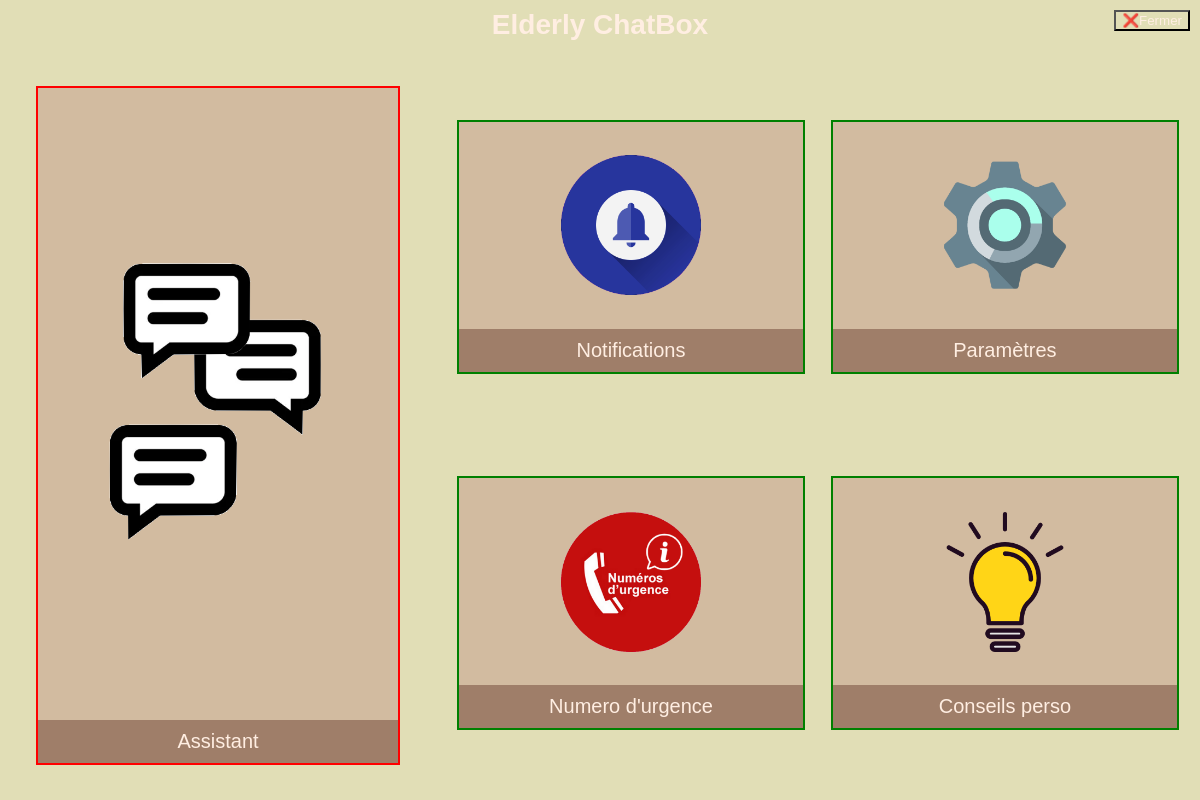
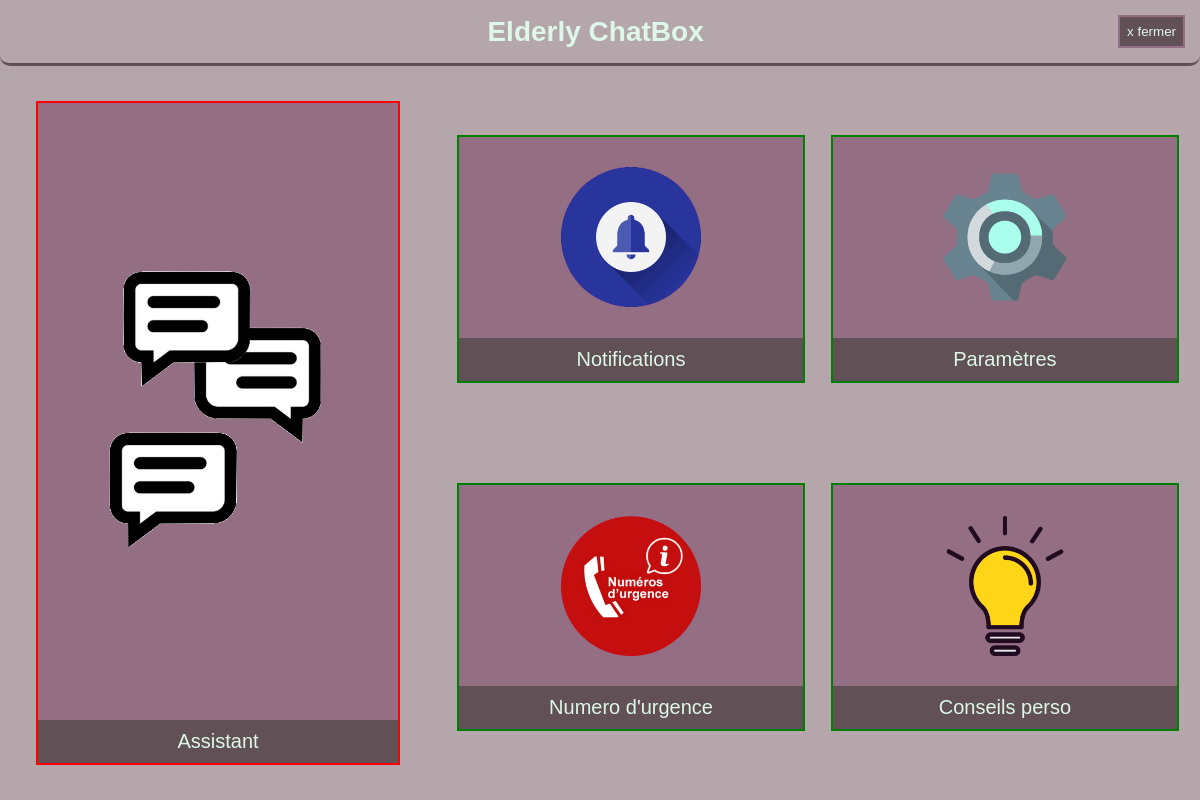
Before and after one commit to hail0yz/ElderlyChatbox, an Electron app: page menu/menu.html in a window 1200 px wide. Drawn offline with Linux system fonts and the light colour scheme.

Commit message:
Ajout d'un default style + header commun

```diff
--- a/menu/menu.html
+++ b/menu/menu.html
@@ -9,12 +9,13 @@
 </head>
 <body>
     <div id="main_div">
-        <div class="top">
-            <div id="app_name">
-                <h2 id="app_name"><strong>Elderly ChatBox</strong></h2>
-            </div>
-            <button id="close_app" onclick="window.close()">❌Fermer</button>
+
+        <div id="sticked_info">
+            <button id="retour" style="visibility: hidden;">Retour</button>
+            <h2 id="app_name"><strong>Elderly ChatBox</strong></h2>
+            <button id="close" onclick="window.close()">x fermer</button>
         </div>
+
         <div id="items">
 
             <a href="../assistant/assistant.html" id="chat_bot" class="item_box">
--- a/parametres/parametres.js
+++ b/parametres/parametres.js
@@ -4,7 +4,7 @@ const data = await window.chatbot_app.get_disponible_settings();
 
 // ========== VARIABES ==========
 
-const root_css_style = document.styleSheets[0].rules.item("../settings/root.css").styleSheet.cssRules.item(":root").style;
+const root_css_style = document.styleSheets[0].rules["0"].styleSheet.rules.item("../settings/root.css").styleSheet.cssRules.item(':root').style;
 
 // Récupérer les anciens style du root.css
 const new_style = {
--- a/settings/default.css
+++ b/settings/default.css
@@ -1,6 +1,34 @@
 @import url('./root.css');
 
+#sticked_info {
+    position: sticky;
+    top: 0;
+
+    display: flex;
+    justify-content: space-between;
+    align-items: center;
+
+    background-color: var(--background_color);
+    box-shadow: 0 7px 9px -5px var(--col3);
+    border-bottom: 3px var(--col1) solid;
+    border-radius: 0 0 10px 10px;
+
+    padding: 15px;
+}
+#app_name {
+    margin: 0px;
+}
+
 button {
-    background-color: var(--background_color);
-    color: var(--text_color);
+    border: 2px var(--col2) solid;
+    background-color: var(--col1);
+    color: var(--col5);
+
+    width: fit-content;
+    height: fit-content;
+    padding: 7px;
 }
+
+body {
+    margin: 0;
+}
--- a/settings/root.css
+++ b/settings/root.css
@@ -1,15 +1,15 @@
 :root {
     --red: #ff0000;
-    --col1: #9F7E69;
-    --col2: #D2BBA0;
-    --col3: #E1DEB6;
-    --col4: #F7FFE0;
-    --col5: #FFEEE2;
-    --background_color: #E1DEB6;
-    --chatbox_header_bg: #D2BBA0;
-    --chatbox_header_bg_gradiant: #f6ffe4;
-    --text_color: #FFEEE2;
-    --title_color: #FFEEE2;
+    --col1: #615055;
+    --col2: #946E83;
+    --col3: #B4A6AB;
+    --col4: #CDD5D1;
+    --col5: #DDF8E8;
+    --background_color: #B4A6AB;
+    --chatbox_header_bg: #946E83;
+    --chatbox_header_bg_gradiant: #d8afc7;
+    --text_color: #DDF8E8;
+    --title_color: #946E83;
     color: var(--text_color);
     background-color: var(--col3);
     border-color: black;
```
Also changed, not shown: assistant/assistant.html (+5 -4 lines), conseilsPerso/conseilsPerso.html (+5 -1 lines), numUrgences/numUrgences.html (+5 -1 lines), parametres/parametres.html (+5 -1 lines), settings/disponible_settings.json (+7 -7 lines).
